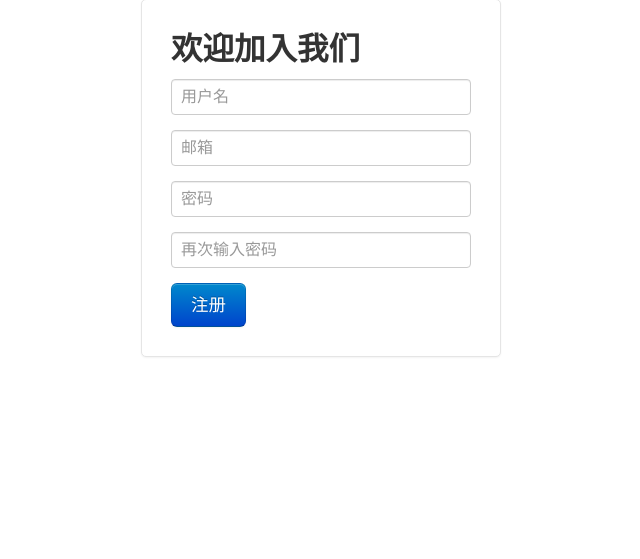
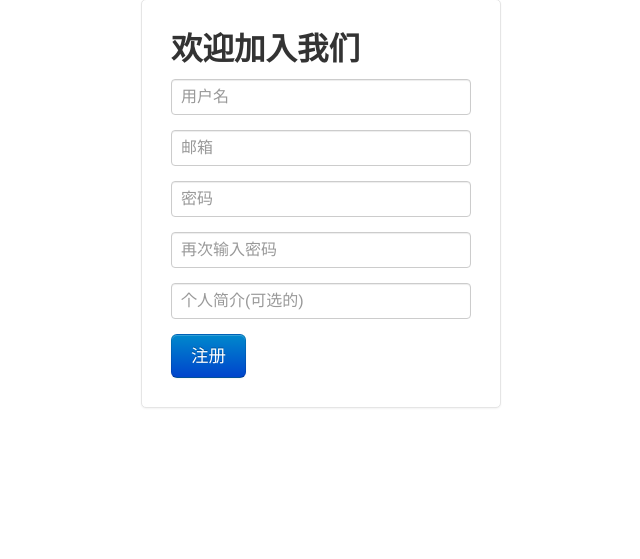
Before and after one commit to wikty/bookmark, a Flask app: page /signup/ in a window 1280 px wide. Shown: the part 155-714 px from the top of the page, without its empty margins (319-959 px from the left). Run offline with Flask 2, Linux system fonts and the light colour scheme.

Commit message:
add introduction field

```diff
--- a/templates/signup.html
+++ b/templates/signup.html
@@ -26,6 +26,7 @@
     {% endif %}
     <input type="password" class="input-block-level" placeholder="密码" name="password" />
     <input type="password" class="input-block-level" placeholder="再次输入密码" name="passwordconfirm" />
+    <input type="text" class="input-block-level" placeholder="个人简介(可选的)" name="introduction" />
     <button class="btn btn-large btn-primary" type="submit">注册</button>
   </form>
 {% endblock %}
```
